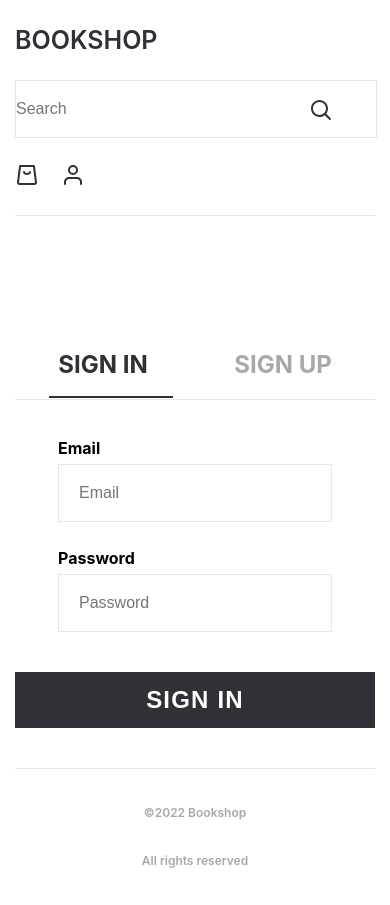
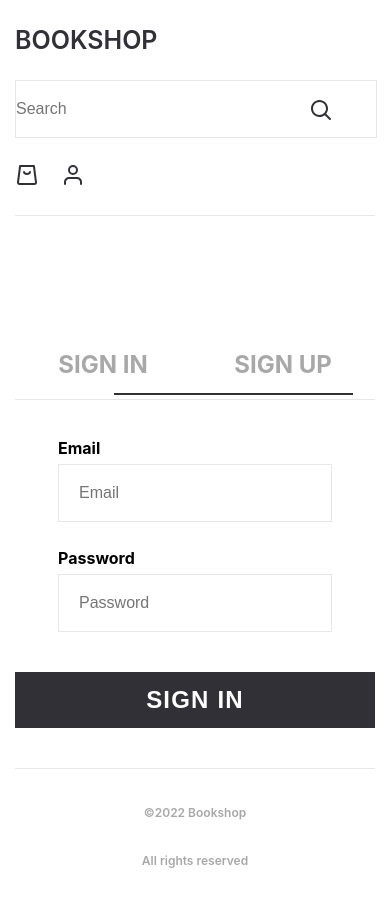
Before and after one commit to Ashmankevich/bookshop, a React (Create React App) app in the folder bookshop/: page /bookshop/sign-in in a window 390 px wide. Built offline with nearby package versions, Linux system fonts and the light colour scheme.

Commit message:
rewrite auth feature

```diff
--- a/bookshop/src/features/auth/form-register/FormRegister.module.css
+++ b/bookshop/src/features/auth/form-auth/FormAuth.module.css
@@ -30,25 +30,10 @@
    justify-content: space-around;
 }
 
+.register,
 .login {
    color: #a8a8a8;
    text-decoration: none;
-}
-
-.register {
-   color: #313037;
-   text-decoration: none;
-   position: relative;
-}
-
-.register:after {
-   content: " ";
-   display: block;
-   border-bottom: 2px solid #313037;
-   width: 239px;
-   position: absolute;
-   top: 157%;
-   right: -68%;
 }
 
 .login:hover,
@@ -81,13 +66,11 @@
       padding: 0;
       margin-bottom: 40px;
    }
-
    .input {
       width: 232px;
    }
-
-   .register:after {
+   .login:after {
       width: 124px;
-      right: -16%;
+      left: -10%;
    }
 }
--- a/bookshop/src/features/auth/form-register/FormRegister.tsx
+++ b/bookshop/src/features/auth/form-auth/FormAuth.tsx
@@ -2,15 +2,15 @@ import { useState } from "react";
 import { Link } from "react-router-dom";
 import { AppPages } from "../../../router-routes/routes";
 import { ButtonPrimary } from "../../../ui/button/button-primary/ButtonPrimary";
-import style from "./FormRegister.module.css";
+import style from "./FormAuth.module.css";
 
-type FormRegisterProps = {
+type FormAuthProps = {
   className?: string;
   title: string;
   handleClick: (email: string, password: string) => void;
 };
 
-export const FormRegister: React.FC<FormRegisterProps> = ({
+export const FormAuth: React.FC<FormAuthProps> = ({
   title,
   handleClick,
   className = "",
--- a/bookshop/src/features/auth/form-login/FormLogin.module.css
+++ /dev/null
@@ -1,91 +0,0 @@
-.form {
-   display: flex;
-   flex-direction: column;
-   justify-content: center;
-   align-items: center;
-   max-width: 522px;
-   width: 100%;
-   border: 1px solid #e7e7e7;
-   margin: 108px auto 205px;
-   padding: 0 32px 40px;
-}
-
-.button {
-   margin-top: 20px;
-   max-width: 522px;
-   width: 100%;
-}
-
-.nav {
-   border-bottom: 1px solid #e7e7e7;
-   margin-bottom: 32px;
-   max-width: 586px;
-   width: 100%;
-   text-transform: uppercase;
-   font-size: 24px;
-   font-weight: 700;
-   padding: 26px 0 20px;
-   text-align: center;
-   display: flex;
-   justify-content: space-around;
-}
-
-.register {
-   color: #a8a8a8;
-   text-decoration: none;
-}
-
-.login {
-   color: #313037;
-   text-decoration: none;
-   position: relative;
-}
-
-.login:after {
-   content: " ";
-   display: block;
-   border-bottom: 2px solid #313037;
-   width: 239px;
-   position: absolute;
-   top: 157%;
-   left: -71%;
-}
-
-.login:hover,
-.login:active,
-.register:hover,
-.register:active {
-   color: #313037;
-}
-
-.input {
-   display: block;
-   width: 480px;
-   font-size: 16px;
-   line-height: 32px;
-   padding: 12px 20px;
-   outline: none;
-   border: 1px solid #e7e7e7;
-   margin-bottom: 20px;
-}
-
-.label {
-   font-size: 16px;
-   line-height: 32px;
-   font-weight: 700;
-}
-
-@media (max-width: 568px) {
-   .form {
-      border: none;
-      padding: 0;
-      margin-bottom: 40px;
-   }
-   .input {
-      width: 232px;
-   }
-   .login:after {
-      width: 124px;
-      left: -10%;
-   }
-}
--- a/bookshop/src/features/auth/form-login/FormLogin.tsx
+++ /dev/null
@@ -1,59 +0,0 @@
-import { useState } from "react";
-import { Link } from "react-router-dom";
-import { AppPages } from "../../../router-routes/routes";
-import { ButtonPrimary } from "../../../ui/button/button-primary/ButtonPrimary";
-import style from "./FormLogin.module.css";
-
-type FormLoginProps = {
-  className?: string;
-  title: string;
-  handleClick: (email: string, password: string) => void;
-};
-
-export const FormLogin: React.FC<FormLoginProps> = ({
-  title,
-  handleClick,
-  className = "",
-}) => {
-  const [email, setEmail] = useState("");
-  const [password, setPassword] = useState("");
-
-  return (
-    <div className={`${style.form} ${className}`}>
-      <nav className={style.nav}>
-        <Link to={AppPages.SIGN_IN} className={style.login}>
-          sign in
-        </Link>
-        <Link to={AppPages.SIGN_UP} className={style.register}>
-          sign up
-        </Link>
-      </nav>
-      <label className={style.label}>
-        Email
-        <input
-          className={style.input}
-          type="email"
-          value={email}
-          onChange={(e) => setEmail(e.target.value)}
-          placeholder="Email"
-        />
-      </label>
-      <label className={style.label}>
-        Password
-        <input
-          className={style.input}
-          type="password"
-          value={password}
-          onChange={(e) => setPassword(e.target.value)}
-          placeholder="Password"
-        />
-      </label>
-      <ButtonPrimary
-        className={style.button}
-        onClick={() => handleClick(email, password)}
-      >
-        {title}
-      </ButtonPrimary>
-    </div>
-  );
-};
--- a/bookshop/src/features/auth/login/Login.module.css
+++ b/bookshop/src/features/auth/login-auth/LoginAuth.module.css
@@ -1,6 +1,16 @@
 .wrapper {
    display: block;
    position: relative;
+}
+
+.wrapper:after {
+   content: " ";
+   display: block;
+   border-bottom: 2px solid #313037;
+   width: 239px;
+   position: absolute;
+   top: 17.2%;
+   left: 27.4%;
 }
 
 .containerText {
--- a/bookshop/src/features/auth/login/Login.tsx
+++ b/bookshop/src/features/auth/login-auth/LoginAuth.tsx
@@ -1,13 +1,13 @@
 import { getAuth, signInWithEmailAndPassword } from "firebase/auth";
-import style from "./Login.module.css";
+import style from "./LoginAuth.module.css";
 import { setUser } from "../../../store/slices/userSlice";
 import { useAppDispatch } from "../../../store/hooks";
 import { AppPages } from "../../../router-routes/routes";
 import { useNavigate } from "react-router-dom";
-import { FormLogin } from "../form-login/FormLogin";
+import { FormAuth } from "../form-auth/FormAuth";
 import { useState } from "react";
 
-export const Login = () => {
+export const LoginAuth = () => {
   const dispatch = useAppDispatch();
   const navigate = useNavigate();
   const [isSignInError, setIsSignInError] = useState(false);
@@ -31,7 +31,7 @@ export const Login = () => {
 
   return (
     <div className={style.wrapper}>
-      <FormLogin title="Sign In" handleClick={handleLogin} />
+      <FormAuth title="Sign In" handleClick={handleLogin} />
       <div className={style.containerText}>
         {isSignInError ? (
           <p>Something was wrong... Please, check your email or password</p>
--- a/bookshop/src/features/auth/register/Register.module.css
+++ b/bookshop/src/features/auth/register-auth/RegisterAuth.module.css
@@ -1,6 +1,16 @@
 .wrapper {
    display: block;
    position: relative;
+}
+
+.wrapper:after {
+   content: " ";
+   display: block;
+   border-bottom: 2px solid #313037;
+   width: 239px;
+   position: absolute;
+   top: 17.2%;
+   right: 27.1%;
 }
 
 .containerText {
--- a/bookshop/src/features/auth/register/Register.tsx
+++ b/bookshop/src/features/auth/register-auth/RegisterAuth.tsx
@@ -1,13 +1,13 @@
 import { useNavigate } from "react-router-dom";
-import style from "./Register.module.css";
+import style from "./RegisterAuth.module.css";
 import { getAuth, createUserWithEmailAndPassword } from "firebase/auth";
-import { FormRegister } from "../form-register/FormRegister";
 import { setUser } from "../../../store/slices/userSlice";
 import { useAppDispatch } from "../../../store/hooks";
 import { AppPages } from "../../../router-routes/routes";
 import { useState } from "react";
+import { FormAuth } from "../form-auth/FormAuth";
 
-export const Register = () => {
+export const RegisterAuth = () => {
   const dispatch = useAppDispatch();
   const [isSignUpError, setIsSignUpError] = useState(false);
   const navigate = useNavigate();
@@ -32,7 +32,7 @@ export const Register = () => {
 
   return (
     <div className={style.wrapper}>
-      <FormRegister title="Sign Up" handleClick={handleRegister} />
+      <FormAuth title="Sign Up" handleClick={handleRegister} />
       <div className={style.containerText}>
         {isSignUpError ? (
           <p>Wrong data... Please, check your email or password</p>
--- a/bookshop/src/pages/sign-in/SignIn.tsx
+++ b/bookshop/src/pages/sign-in/SignIn.tsx
@@ -1,11 +1,11 @@
-import { Login } from "../../features/auth/login/Login";
+import { LoginAuth } from "../../features/auth/login-auth/LoginAuth";
 
 type SignInProps = {};
 
 export const SignIn: React.FC<SignInProps> = () => {
   return (
     <>
-      <Login />
+      <LoginAuth />
     </>
   );
 };
--- a/bookshop/src/pages/sign-up/SignUp.tsx
+++ b/bookshop/src/pages/sign-up/SignUp.tsx
@@ -1,11 +1,11 @@
-import { Register } from "../../features/auth/register/Register";
+import { RegisterAuth } from "../../features/auth/register-auth/RegisterAuth";
 
 type SignUpProps = {};
 
 export const SignUp: React.FC<SignUpProps> = () => {
   return (
     <>
-      <Register></Register>
+      <RegisterAuth></RegisterAuth>
     </>
   );
 };
```
